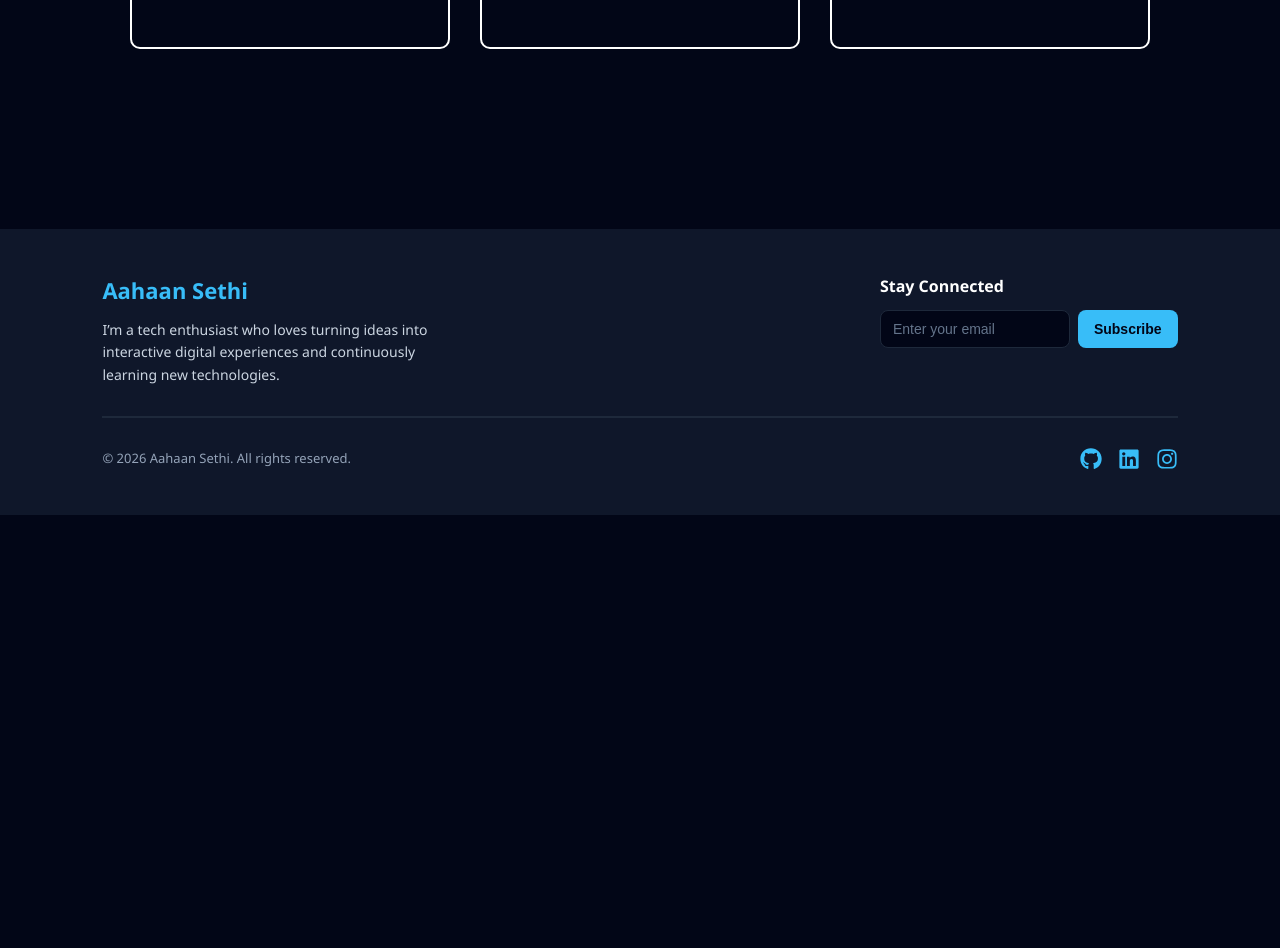
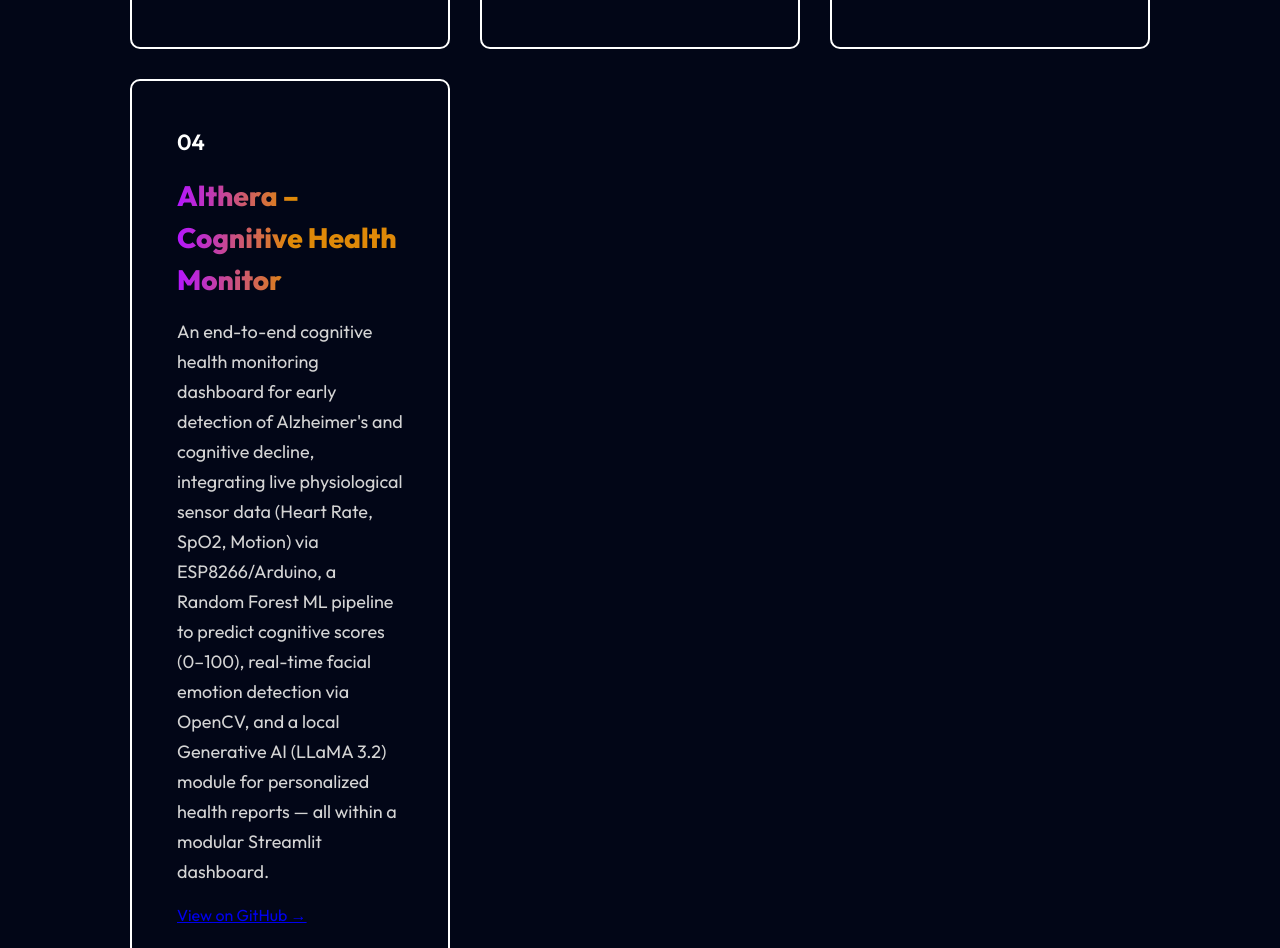
Before and after one commit to RuntimeTerror001/Portfolio_Website, a React (Vite) app: page /projects in a window 1280 px wide. Shown: the part 742-1690 px from the top of the page. Before the commit the page ends 1257 px from the top, so only its background shows below. Built offline with nearby package versions, Linux system fonts and the light colour scheme.

Commit message:
updated projects

```diff
--- a/src/assets/projects_data.js
+++ b/src/assets/projects_data.js
@@ -25,6 +25,13 @@ const projects_Data = [
   description: "An AI-powered parametric insurance platform for gig workers that detects real-world disruptions like weather and pollution to automatically trigger claims and provide income protection.",
   github: "https://github.com/RuntimeTerror001/Guidewire_Debug-Devils_2026",
   live: "https://guidewire-debug-devils-2026.vercel.app/"
+},
+{
+  sno: 4,
+  title: "Althera – Cognitive Health Monitor",
+  description: "An end-to-end cognitive health monitoring dashboard for early detection of Alzheimer's and cognitive decline, integrating live physiological sensor data (Heart Rate, SpO2, Motion) via ESP8266/Arduino, a Random Forest ML pipeline to predict cognitive scores (0–100), real-time facial emotion detection via OpenCV, and a local Generative AI (LLaMA 3.2) module for personalized health reports — all within a modular Streamlit dashboard.",
+  github: "https://github.com/RuntimeTerror001/Althera-Minor-Project",
+  live: ""
 }
 ];
 
```
